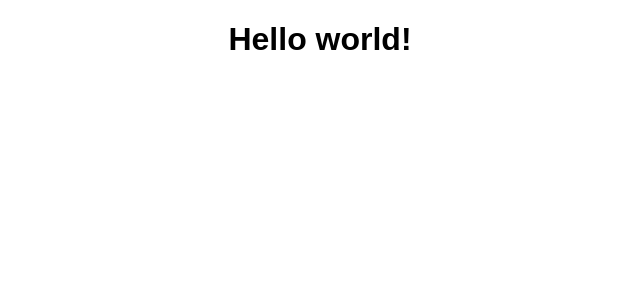
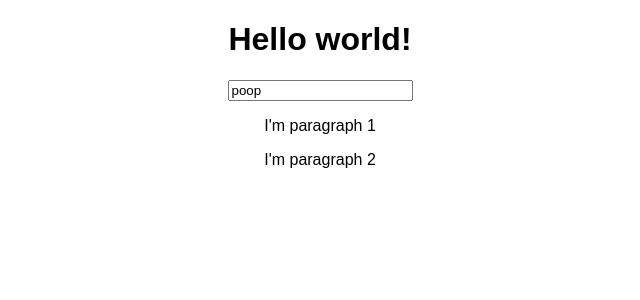
Before and after one commit to ElDav1d/react-complete-guide-tarea1, a React (Create React App) app: page / in a window 1280 px wide. Shown: the top 300 px of the page, without its empty margins (320-960 px from the left). Built offline with nearby package versions, Linux system fonts and the light colour scheme.

Commit message:
Create components

```diff
--- a/src/App.js
+++ b/src/App.js
@@ -1,11 +1,15 @@
 import React, { Component } from 'react';
 import './App.css';
+import UserInput from './UserInput/UserInput';
+import UserOutput from './UserOutput/UserOutput';
 
 class App extends Component {
   render() {
     return (
       <div className="App">
         <h1>Hello world!</h1>
+        <UserInput />
+        <UserOutput />
       </div>
     );
   }
--- /dev/null
+++ b/src/UserInput/UserInput.js
@@ -0,0 +1,10 @@
+import React from 'react';
+
+const userInput = (props) => {
+    return (
+        <div>
+            <input type="text" value="poop" />
+        </div>
+    );
+};
+export default userInput;
--- /dev/null
+++ b/src/UserOutput/UserOutput.js
@@ -0,0 +1,11 @@
+import React from 'react';
+
+const userOutput = (props) => {
+    return (
+        <div>
+            <p>I'm paragraph 1</p>
+            <p>I'm paragraph 2</p>
+        </div>
+    );
+};
+export default userOutput;
```
